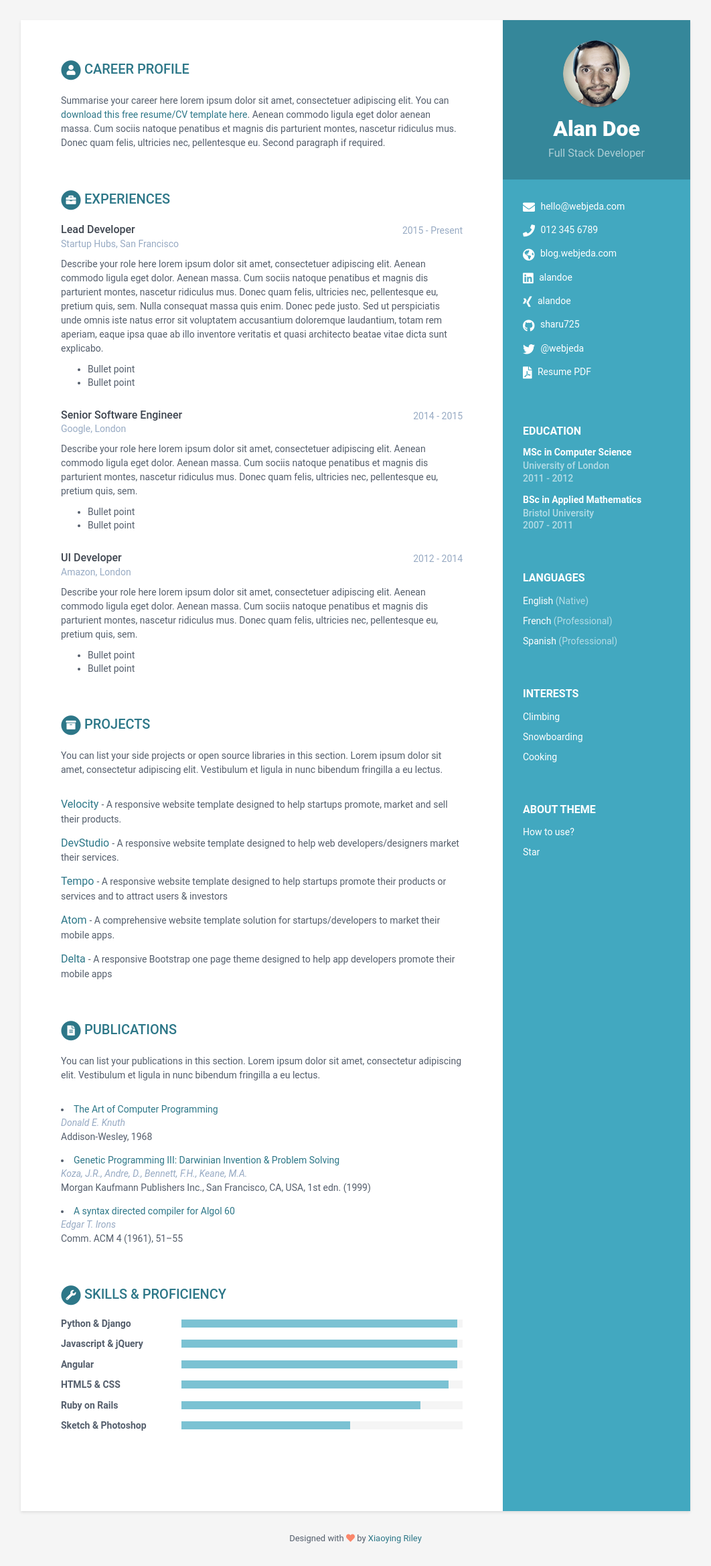
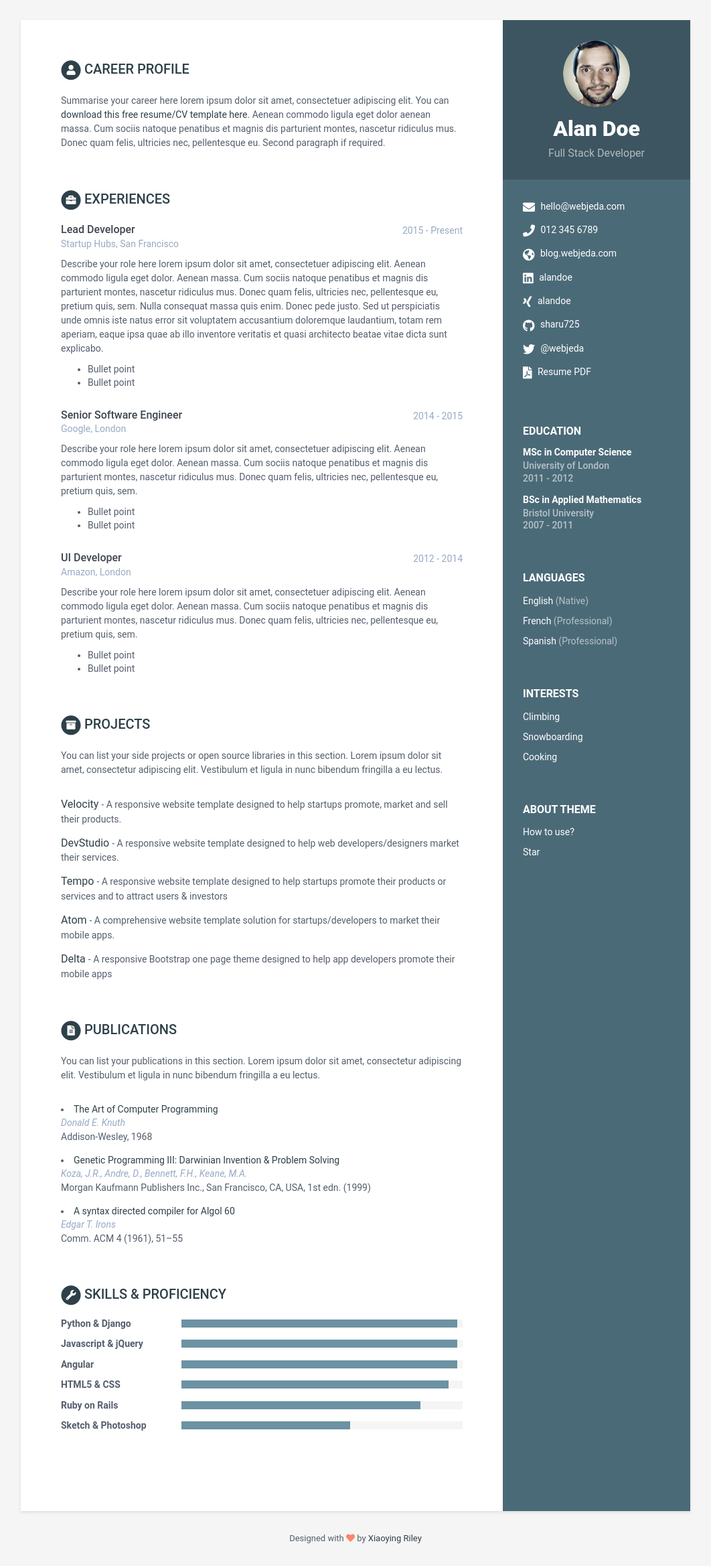
Before and after one commit to hanyoungYoo/hanyoungyoo.github.io, a Jekyll site: the page built from index.html, in a window 1280 px wide. Shown: the whole page at 67% size, without its empty margins (109-1171 px from the left). Built offline with Jekyll 4.4.1, drawn with Linux system fonts in a browser that asks for light colours.

Commit message:
Update _config.yml

```diff
--- a/_config.yml
+++ b/_config.yml
@@ -1,7 +1,7 @@
 #Update all the sections by editing the data.yml file inside _data folder.
 
 # Site Settings
-title: My Resume
+title: HanyoungYoo Resume
 url: 'http://webjeda.com'
 
 #change it according to your repository name
@@ -10,7 +10,7 @@ url: 'http://webjeda.com'
 
 description: A beautiful Jekyll theme for creating resume
 # Style will be applied only after restarting the build or serve. Just choose one of the options.
-theme_skin: blue # blue turquoise green berry orange ceramic
+theme_skin: ceramic # blue turquoise green berry orange ceramic
 chrome_mobile_color: #use hex colors (ex:#1976d2) or leave empty if you don't want a color for chrome mobile searchbar
 
 # Tracker
```
